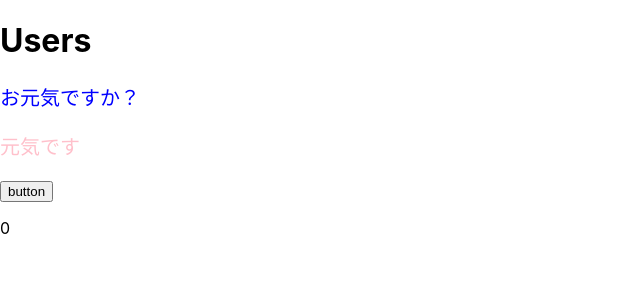
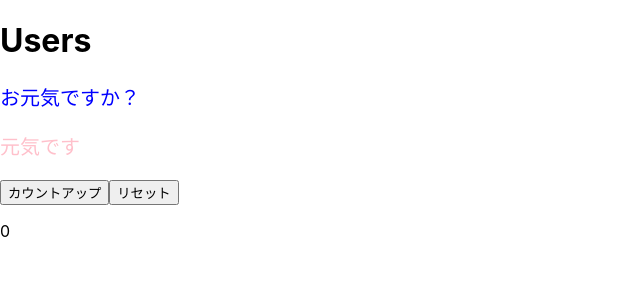
Before and after one commit to yuuyakim/react-express-client, a React (Create React App) app: page / in a window 1280 px wide. Shown: the top 300 px of the page, without its empty margins (0-640 px from the left). Built offline with nearby package versions, Linux system fonts and the light colour scheme.

Commit message:
memo and usecallback

```diff
--- a/src/App.js
+++ b/src/App.js
@@ -1,19 +1,31 @@
 
 import "./App.css";
 import "./components/Button"
-import Button from "./components/Button";
+import { memo } from "react";
+import { useCallback, useState } from "react";
+import { Button } from "./components/Button";
 import { ColoredMessage } from "./components/ColoredMessage";
 
-const App = () => {
+export const App = memo(() => {
+  console.log("hog")
+  const [num, setNum] = useState(0);
+
+  const onClickButton = useCallback(() => {
+    setNum((num) => num + 1);
+  }, []);
+
+  const onClickResetButton = useCallback(() => {
+    setNum(0);
+  }, []);
 
   return (
     <div classname="App">
       <h1>Users</h1>
       <ColoredMessage color="blue">お元気ですか？</ColoredMessage>
       <ColoredMessage color="pink">元気です</ColoredMessage>
-      <Button></Button>
+      <Button onClickButton={onClickButton}>カウントアップ</Button>
+      <Button onClickButton={onClickResetButton}>リセット</Button>
+      <p>{num}</p>
     </div>
   );
-};
-
-export default App;
+})
--- a/src/components/Button.jsx
+++ b/src/components/Button.jsx
@@ -1,18 +1,8 @@
-import React, { useState } from "react";
+import { memo } from "react";
 
-const Button = () => {
-  const [num, setNum] = useState(0);
-
-  const onClickButton = () => {
-    setNum(num + 1);
-  };
+export const Button = memo(({ onClickButton, children }) => {
 
   return (
-    <>
-      <button onClick={onClickButton}>button</button>
-      <p>{num}</p>
-    </>
+      <button onClick={onClickButton}>{children}</button>
   );
-};
-
-export default Button;
+})
--- a/src/index.js
+++ b/src/index.js
@@ -1,7 +1,7 @@
 import React from 'react';
 import ReactDOM from 'react-dom/client';
 import './index.css';
-import App from './App';
+import { App } from './App';
 import reportWebVitals from './reportWebVitals';
 
 const root = ReactDOM.createRoot(document.getElementById('root'));
```
